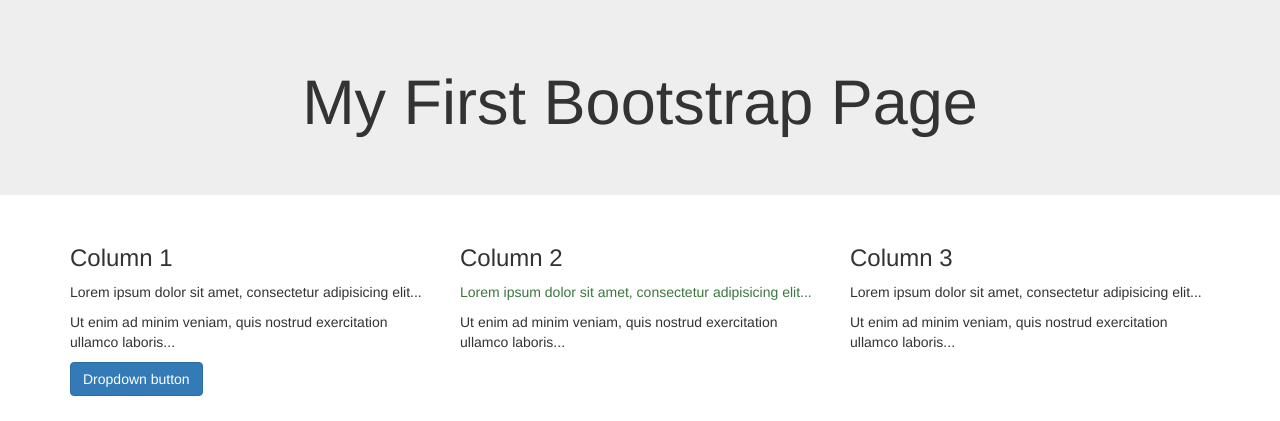
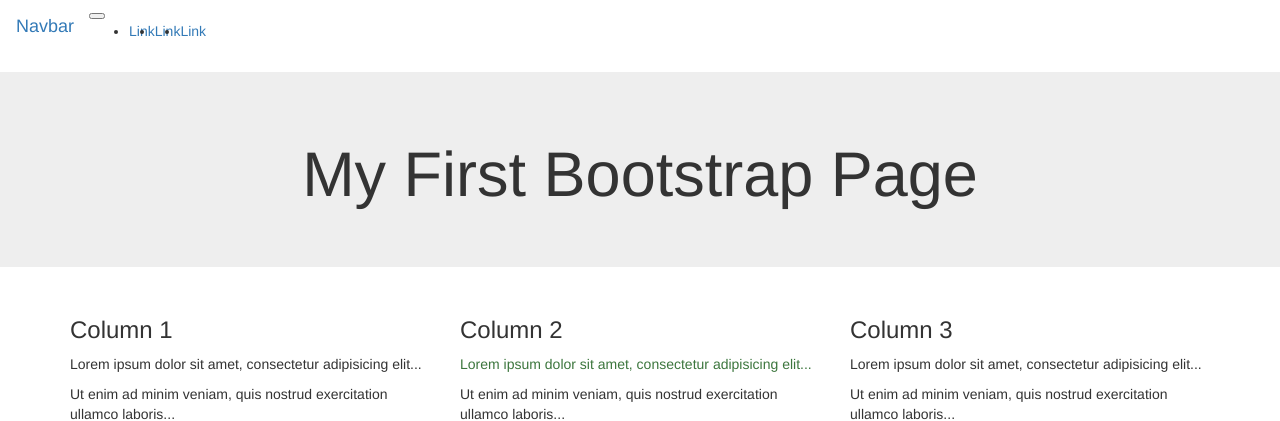
Before and after one commit to packer-at-cs/Pinsta, a Flask app: page /bootstrap in a window 1280 px wide. Shown: the top 421 px of the page. Run offline with Flask 2, Linux system fonts and the light colour scheme; some libraries are stand-ins or nearby versions.

Commit message:
Included navbar, updated requirements to include bootstrap4

```diff
--- a/microblog/app/templates/base.html
+++ b/microblog/app/templates/base.html
@@ -1,13 +1,37 @@
 {% extends 'bootstrap/base.html' %}
 
 {% block title %}
-THIS IS A YEST
+THIS IS A TEST
+{% endblock %}
+
+{% block navbar %}
+<nav class="navbar navbar-expand-sm bg-dark navbar-dark">
+  <a class="navbar-brand" href="#">Navbar</a>
+  <button class="navbar-toggler" type="button" data-toggle="collapse" data-target="#collapsibleNavbar">
+    <span class="navbar-toggler-icon"></span>
+  </button>
+  <div class="collapse navbar-collapse" id="collapsibleNavbar">
+    <ul class="navbar-nav">
+      <li class="nav-item">
+        <a class="nav-link" href="#">Link</a>
+      </li>
+      <li class="nav-item">
+        <a class="nav-link" href="#">Link</a>
+      </li>
+      <li class="nav-item">
+        <a class="nav-link" href="#">Link</a>
+      </li>
+    </ul>
+  </div>
+</nav>
 {% endblock %}
 
 {% block content %}
-<div class="jumbotron text-center">
-  <h1>My First Bootstrap Page</h1>
-</div>
+
+  <div class="jumbotron text-center">
+    <h1>My First Bootstrap Page</h1>
+  </div>
+
 <div class="container">
   <div class="row">
     <div class="col-sm-4">
--- a/microblog/requirments.txt
+++ /dev/null
@@ -1,3 +0,0 @@
-# These are the packages that our applications require.
-
-flask
```
Also changed, not shown: microblog/requirements.txt (added, +9 -0 lines), 1 other file.
